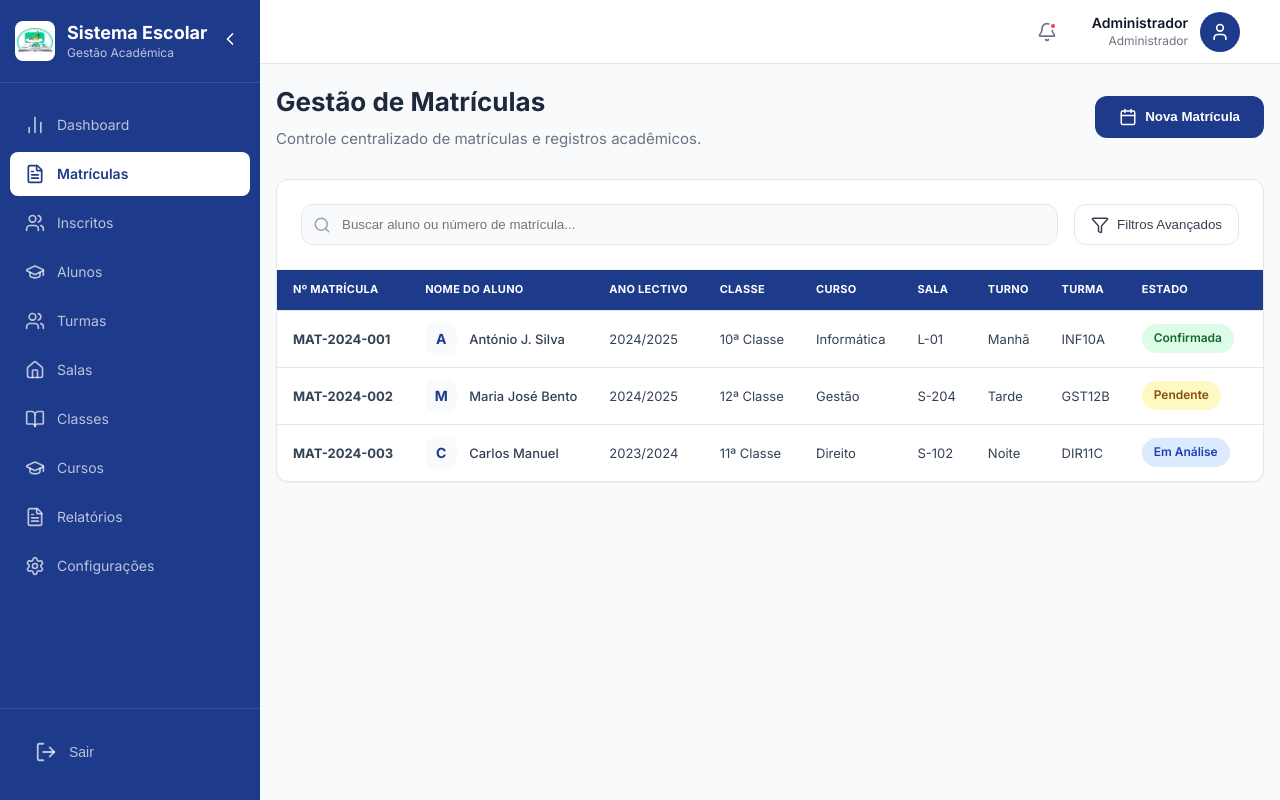
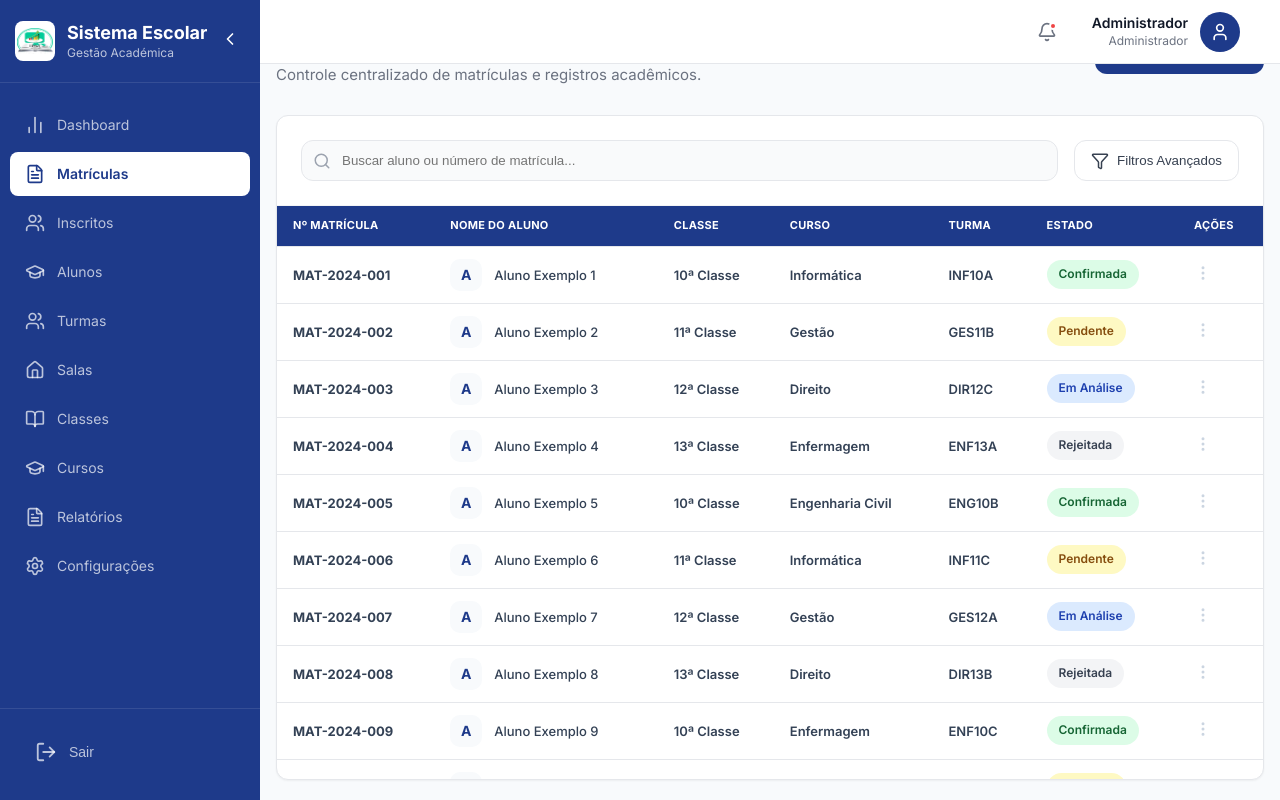
Before and after one commit to aguinaldoarnaldo/Projeto_fim_curso, a React (Vite) app in the folder frontend/: page /matriculas in a window 1280 px wide. Built offline with nearby package versions, Linux system fonts and the light colour scheme.

Commit message:
fix(matriculas): implement pagination, fix table scrolling, and improve list visibility

```diff
--- a/frontend/src/pages/Matriculas/Matriculas.css
+++ b/frontend/src/pages/Matriculas/Matriculas.css
@@ -591,6 +591,13 @@
     color: #374151;
 }
 
+
+.table-scroll-container {
+    max-height: 65vh;
+    overflow-y: auto;
+    overflow-x: auto;
+}
+
 .info-list {
     display: flex;
     flex-direction: column;
@@ -717,3 +724,35 @@
 .text-orange-600 { color: #ea580c; }
 .text-green-600 { color: #16a34a; }
 .text-gray-400 { color: #9ca3af; }
+
+/* Responsive Table Adjustments */
+@media (max-width: 1440px) {
+    .col-sala,
+    .col-turno {
+        display: none; /* Hide less critical columns on laptop screens */
+    }
+}
+
+@media (max-width: 1280px) {
+    .col-data,
+    .col-ano {
+        display: none; /* Hide date and year on smaller laptops */
+    }
+}
+
+@media (max-width: 1024px) {
+    .col-curso {
+        display: none; /* Hide course if needed on tablets */
+    }
+}
+/* Thicker table text */
+table td, .table td {
+    font-weight: 550;
+    font-size: 13.5px;
+    color: #1f2937;
+}
+
+table th, .table th {
+    font-weight: 700;
+    color: #111827;
+}
--- a/frontend/src/pages/Matriculas/Matriculas.jsx
+++ b/frontend/src/pages/Matriculas/Matriculas.jsx
@@ -1,4 +1,4 @@
-import React, { useState } from 'react';
+import React, { useState, useEffect, useRef } from 'react';
 import './Matriculas.css';
 
 import {
@@ -21,11 +21,28 @@ import {
 
 import { useNavigate } from 'react-router-dom';
 
+import Pagination from '../../components/Common/Pagination';
+
 const Matriculas = () => {
     const navigate = useNavigate();
     const [searchTerm, setSearchTerm] = useState('');
     const [showFilters, setShowFilters] = useState(false);
     const [selectedMatricula, setSelectedMatricula] = useState(null);
+    const tableRef = useRef(null);
+
+    // Pagination State
+    const [currentPage, setCurrentPage] = useState(1);
+    const [itemsPerPage] = useState(24);
+
+    // Scroll to top on page change
+    useEffect(() => {
+        if (tableRef.current) {
+            tableRef.current.scrollIntoView({ behavior: 'smooth', block: 'start' });
+            const tableWrapper = tableRef.current.querySelector('.table-wrapper');
+            if (tableWrapper) tableWrapper.scrollTop = 0;
+        }
+    }, [currentPage]);
+
 
     // Mock filter states
     const [filters, setFilters] = useState({
@@ -36,86 +53,46 @@ const Matriculas = () => {
         classe: ''
     });
 
-    const matriculasData = [
-        {
-            id: 'MAT-2024-001',
-            aluno: 'António J. Silva',
-            anoLectivo: '2024/2025',
-            classe: '10ª Classe',
-            curso: 'Informática',
-            sala: 'L-01',
-            turno: 'Manhã',
-            turma: 'INF10A',
-            status: 'Confirmada',
-            dataMatricula: '22 Dez 2024',
+    // Generate 50 mock entries for pagination testing
+    const matriculasData = Array.from({ length: 150 }, (_, i) => {
+        const id = i + 1;
+        const padId = id.toString().padStart(3, '0');
+        const cursos = ['Informática', 'Gestão', 'Direito', 'Enfermagem', 'Engenharia Civil'];
+        const classes = ['10ª Classe', '11ª Classe', '12ª Classe', '13ª Classe'];
+        const turnos = ['Manhã', 'Tarde', 'Noite'];
+        const statusList = ['Confirmada', 'Pendente', 'Em Análise', 'Rejeitada'];
+        const salas = ['L-01', 'S-204', 'S-102', 'L-05', 'A-101'];
+
+        const curso = cursos[i % cursos.length];
+        const status = statusList[i % statusList.length];
+
+        return {
+            id: `MAT-2024-${padId}`,
+            aluno: `Aluno Exemplo ${id}`,
+            anoLectivo: i % 3 === 0 ? '2023/2024' : '2024/2025',
+            classe: classes[i % classes.length],
+            curso: curso,
+            sala: salas[i % salas.length],
+            turno: turnos[i % turnos.length],
+            turma: `${curso.substring(0, 3).toUpperCase()}${classes[i % classes.length].substring(0, 2)}${String.fromCharCode(65 + (i % 3))}`,
+            status: status,
+            dataMatricula: `${(i % 30) + 1} Dez 2024`,
             detalhes: {
-                bi: '001234567LA042',
-                genero: 'Masculino',
-                nif: '123456789',
-                dataNascimento: '12/05/2008',
-                encarregado: 'João Silva',
-                parentesco: 'Pai',
-                telefoneEncarregado: '+244 923 000 000',
-                email: 'antonio.silva@email.com',
-                endereco: 'Luanda, Cassequel',
-                pagamentoStatus: 'Pago',
-                documentos: ['BI', 'Certificado', 'Fotos'],
-                historico: 'Transferido da Escola Secundária nº 12'
+                bi: `00${padId}1234LA${padId.slice(-2)}`,
+                genero: i % 2 === 0 ? 'Masculino' : 'Feminino',
+                nif: `987654${padId}`,
+                dataNascimento: `${(i % 28) + 1}/05/${2005 + (i % 5)}`,
+                encarregado: `Encarregado do Aluno ${id}`,
+                parentesco: i % 2 === 0 ? 'Pai' : 'Mãe',
+                telefoneEncarregado: `+244 923 ${padId} ${padId}`,
+                email: `aluno${id}@escola.com`,
+                endereco: 'Luanda, Angola',
+                pagamentoStatus: status === 'Confirmada' ? 'Pago' : 'Pendente',
+                documentos: ['BI', 'Certificado'],
+                historico: 'Histórico gerado automaticamente para testes.'
             }
-        },
-        {
-            id: 'MAT-2024-002',
-            aluno: 'Maria José Bento',
-            anoLectivo: '2024/2025',
-            classe: '12ª Classe',
-            curso: 'Gestão',
-            sala: 'S-204',
-            turno: 'Tarde',
-            turma: 'GST12B',
-            status: 'Pendente',
-            dataMatricula: '23 Dez 2024',
-            detalhes: {
-                bi: '005556667LA021',
-                genero: 'Feminino',
-                nif: '987654321',
-                dataNascimento: '05/11/2006',
-                encarregado: 'Maria Bento',
-                parentesco: 'Mãe',
-                telefoneEncarregado: '+244 931 111 222',
-                email: 'maria.jose@email.com',
-                endereco: 'Cazenga, Luanda',
-                pagamentoStatus: 'Pendente',
-                documentos: ['BI', 'Fotos'],
-                historico: 'Excelente aproveitamento no ano anterior'
-            }
-        },
-        {
-            id: 'MAT-2024-003',
-            aluno: 'Carlos Manuel',
-            anoLectivo: '2023/2024',
-            classe: '11ª Classe',
-            curso: 'Direito',
-            sala: 'S-102',
-            turno: 'Noite',
-            turma: 'DIR11C',
-            status: 'Em Análise',
-            dataMatricula: '24 Dez 2024',
-            detalhes: {
-                bi: '009887766LA011',
-                genero: 'Masculino',
-                nif: '456123789',
-                dataNascimento: '20/09/2005',
-                encarregado: 'Manuel Carlos',
-                parentesco: 'Tio',
-                telefoneEncarregado: '+244 944 333 444',
-                email: 'carlos.manuel@email.com',
-                endereco: 'Viana, Luanda',
-                pagamentoStatus: 'Análise de Comprovativo',
-                documentos: ['Certificado'],
-                historico: 'Necessita reforço em Língua Portuguesa'
-            }
-        },
-    ];
+        };
+    });
 
     const handleFilterChange = (e) => {
         setFilters({ ...filters, [e.target.name]: e.target.value });
@@ -138,6 +115,7 @@ const Matriculas = () => {
 
     const clearFilters = () => {
         setFilters({ ano: '', sala: '', curso: '', turma: '', classe: '' });
+        setCurrentPage(1); // Reset to page 1 on clear
     };
 
     const getStatusBadge = (status) => {
@@ -148,6 +126,11 @@ const Matriculas = () => {
             default: return <span className="status-badge status-default">{status}</span>;
         }
     };
+
+    // Get current items
+    const indexOfLastItem = currentPage * itemsPerPage;
+    const indexOfFirstItem = indexOfLastItem - itemsPerPage;
+    const currentItems = filteredMatriculas.slice(indexOfFirstItem, indexOfLastItem);
 
     return (
         <div className="page-container">
@@ -167,7 +150,7 @@ const Matriculas = () => {
                 </div>
             </header>
 
-            <div className="table-card">
+            <div className="table-card" ref={tableRef}>
                 {/* Search and Toggle Filter */}
                 <div className="search-filter-row">
                     <div className="search-box">
@@ -176,7 +159,7 @@ const Matriculas = () => {
                             type="text"
                             placeholder="Buscar aluno ou número de matrícula..."
                             value={searchTerm}
-                            onChange={(e) => setSearchTerm(e.target.value)}
+                            onChange={(e) => { setSearchTerm(e.target.value); setCurrentPage(1); }}
                             className="search-box-input"
                             aria-label="Pesquisar matrículas por aluno ou número"
                         />
@@ -199,7 +182,7 @@ const Matriculas = () => {
                         <div className="grade-filtros">
                             <div className="grupo-filtro">
                                 <label htmlFor="filtro-ano-mat">Ano Lectivo</label>
-                                <select id="filtro-ano-mat" name="ano" value={filters.ano} onChange={handleFilterChange}>
+                                <select id="filtro-ano-mat" name="ano" value={filters.ano} onChange={(e) => { handleFilterChange(e); setCurrentPage(1); }}>
                                     <option value="">Todos</option>
                                     <option value="2024/2025">2024/2025</option>
                                     <option value="2023/2024">2023/2024</option>
@@ -207,7 +190,7 @@ const Matriculas = () => {
                             </div>
                             <div className="grupo-filtro">
                                 <label htmlFor="filtro-classe-mat">Classe</label>
-                                <select id="filtro-classe-mat" name="classe" value={filters.classe} onChange={handleFilterChange}>
+                                <select id="filtro-classe-mat" name="classe" value={filters.classe} onChange={(e) => { handleFilterChange(e); setCurrentPage(1); }}>
                                     <option value="">Todas</option>
                                     <option value="10ª Classe">10ª Classe</option>
                                     <option value="11ª Classe">11ª Classe</option>
@@ -216,7 +199,7 @@ const Matriculas = () => {
                             </div>
                             <div className="grupo-filtro">
                                 <label htmlFor="filtro-curso-mat">Curso</label>
-                                <select id="filtro-curso-mat" name="curso" value={filters.curso} onChange={handleFilterChange}>
+                                <select id="filtro-curso-mat" name="curso" value={filters.curso} onChange={(e) => { handleFilterChange(e); setCurrentPage(1); }}>
                                     <option value="">Todos</option>
                                     <option value="Informática">Informática</option>
                                     <option value="Gestão">Gestão</option>
@@ -225,7 +208,7 @@ const Matriculas = () => {
                             </div>
                             <div className="grupo-filtro">
                                 <label htmlFor="filtro-sala-mat">Sala</label>
-                                <select id="filtro-sala-mat" name="sala" value={filters.sala} onChange={handleFilterChange}>
+                                <select id="filtro-sala-mat" name="sala" value={filters.sala} onChange={(e) => { handleFilterChange(e); setCurrentPage(1); }}>
                                     <option value="">Todas</option>
                                     <option value="L-01">L-01</option>
                                     <option value="S-204">S-204</option>
@@ -234,7 +217,7 @@ const Matriculas = () => {
                             </div>
                             <div className="grupo-filtro">
                                 <label htmlFor="filtro-turma-mat">Turma</label>
-                                <select id="filtro-turma-mat" name="turma" value={filters.turma} onChange={handleFilterChange}>
+                                <select id="filtro-turma-mat" name="turma" value={filters.turma} onChange={(e) => { handleFilterChange(e); setCurrentPage(1); }}>
                                     <option value="">Todas</option>
                                     <option value="INF10A">INF10A</option>
                                     <option value="GST12B">GST12B</option>
@@ -255,19 +238,19 @@ const Matriculas = () => {
                             <tr>
                                 <th>Nº Matrícula</th>
                                 <th>Nome do Aluno</th>
-                                <th>Ano Lectivo</th>
+                                <th className="col-ano">Ano Lectivo</th>
                                 <th>Classe</th>
                                 <th>Curso</th>
-                                <th>Sala</th>
-                                <th>Turno</th>
+                                <th className="col-sala">Sala</th>
+                                <th className="col-turno">Turno</th>
                                 <th>Turma</th>
                                 <th>Estado</th>
-                                <th>Data</th>
+                                <th className="col-data">Data</th>
                                 <th>Ações</th>
                             </tr>
                         </thead>
                         <tbody>
-                            {filteredMatriculas.map((m) => (
+                            {currentItems.map((m) => (
                                 <tr key={m.id} onClick={() => setSelectedMatricula(m)} className="clickable-row">
                                     <td className="student-id">{m.id}</td>
                                     <td>
@@ -276,14 +259,14 @@ const Matriculas = () => {
                                             <span style={{ fontWeight: 500 }}>{m.aluno}</span>
                                         </div>
                                     </td>
-                                    <td>{m.anoLectivo}</td>
+                                    <td className="col-ano">{m.anoLectivo}</td>
                                     <td className="turma-cell">{m.classe}</td>
                                     <td>{m.curso}</td>
-                                    <td>{m.sala}</td>
-                                    <td>{m.turno}</td>
+                                    <td className="col-sala">{m.sala}</td>
+                                    <td className="col-turno">{m.turno}</td>
                                     <td>{m.turma}</td>
                                     <td>{getStatusBadge(m.status)}</td>
-                                    <td className="date-cell">{m.dataMatricula}</td>
+                                    <td className="date-cell col-data">{m.dataMatricula}</td>
                                     <td>
                                         <button className="btn-more-actions">
                                             <MoreVertical size={18} />
@@ -294,6 +277,13 @@ const Matriculas = () => {
                         </tbody>
                     </table>
                 </div>
+
+                <Pagination
+                    totalItems={filteredMatriculas.length}
+                    itemsPerPage={itemsPerPage}
+                    currentPage={currentPage}
+                    onPageChange={setCurrentPage}
+                />
             </div>
 
             {/* DETAILS MODAL (REDESIGN) */}
```
